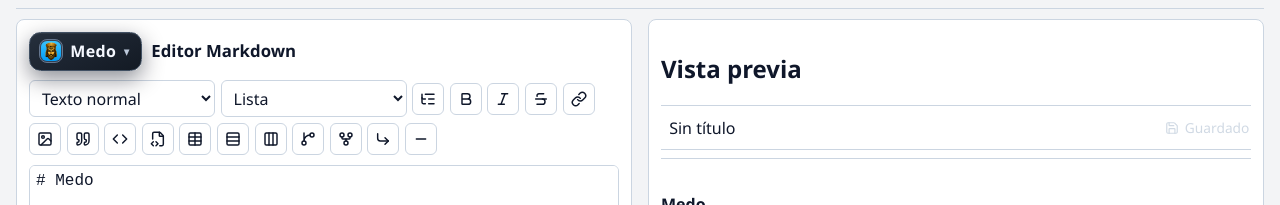
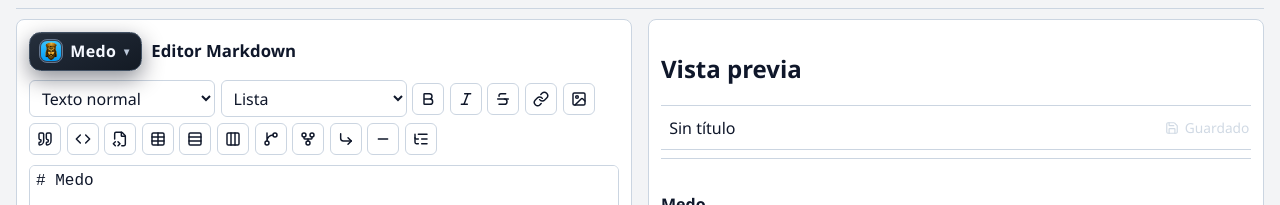
Before and after one commit to GeorgeValle/Medo, a React (Vite) app: page / in a window 1280 px wide. Shown: the top 205 px of the page. Built offline with nearby package versions, Linux system fonts and the light colour scheme.

Commit message:
Polish TOC toolbar placement and manual

```diff
--- a/src/components/editor/EditorPanel.tsx
+++ b/src/components/editor/EditorPanel.tsx
@@ -242,16 +242,16 @@ export function EditorPanel({ value, onChange, onEditorScroll, headerMenu, edito
             <option key={option.value} value={option.value}>{option.label}</option>
           ))}
         </select>
-        <button type="button" aria-label="Insertar tabla de contenidos" title="Insertar tabla de contenidos" className={styles.iconButton} onClick={insertTableOfContents}>
-          <ListTree aria-hidden="true" size={16} strokeWidth={2.2} />
-          <span className={styles.tooltip} role="tooltip">Tabla de contenidos</span>
-        </button>
         {iconButtons.map(({ label, action, icon: Icon }) => (
           <button key={action} type="button" aria-label={label} className={styles.iconButton} onClick={() => applyFormat(action)}>
             <Icon aria-hidden="true" size={16} strokeWidth={2.2} />
             <span className={styles.tooltip} role="tooltip">{label}</span>
           </button>
         ))}
+        <button type="button" aria-label="Insertar tabla de contenidos" title="Insertar tabla de contenidos" className={styles.iconButton} onClick={insertTableOfContents}>
+          <ListTree aria-hidden="true" size={16} strokeWidth={2.2} />
+          <span className={styles.tooltip} role="tooltip">Tabla de contenidos</span>
+        </button>
       </div>
       <div ref={containerRef} className={styles.editor} />
     </section>
--- a/src/data/userGuide.ts
+++ b/src/data/userGuide.ts
@@ -87,7 +87,7 @@ export const userGuideSections: UserGuideSection[] = [
     items: [
       'Para saltar a una sección del mismo documento, usá un enlace interno con `#`, por ejemplo `[Vista general](#vista-general)`.',
       'Medo genera anchors estables en la vista previa a partir de los encabezados y normaliza acentos, signos y espacios.',
-      'El botón “Tabla de contenidos” de la toolbar inserta un índice básico desde los encabezados actuales.',
+      'El botón “Tabla de contenidos” de la toolbar inserta automáticamente un índice básico a partir de los títulos de encabezados actuales.',
       'Los anchors también se conservan al usar “Exportar HTML”.'
     ],
     examples: [
```
Also changed, not shown: 1 other file (tests, documents, lock files or other folders).
